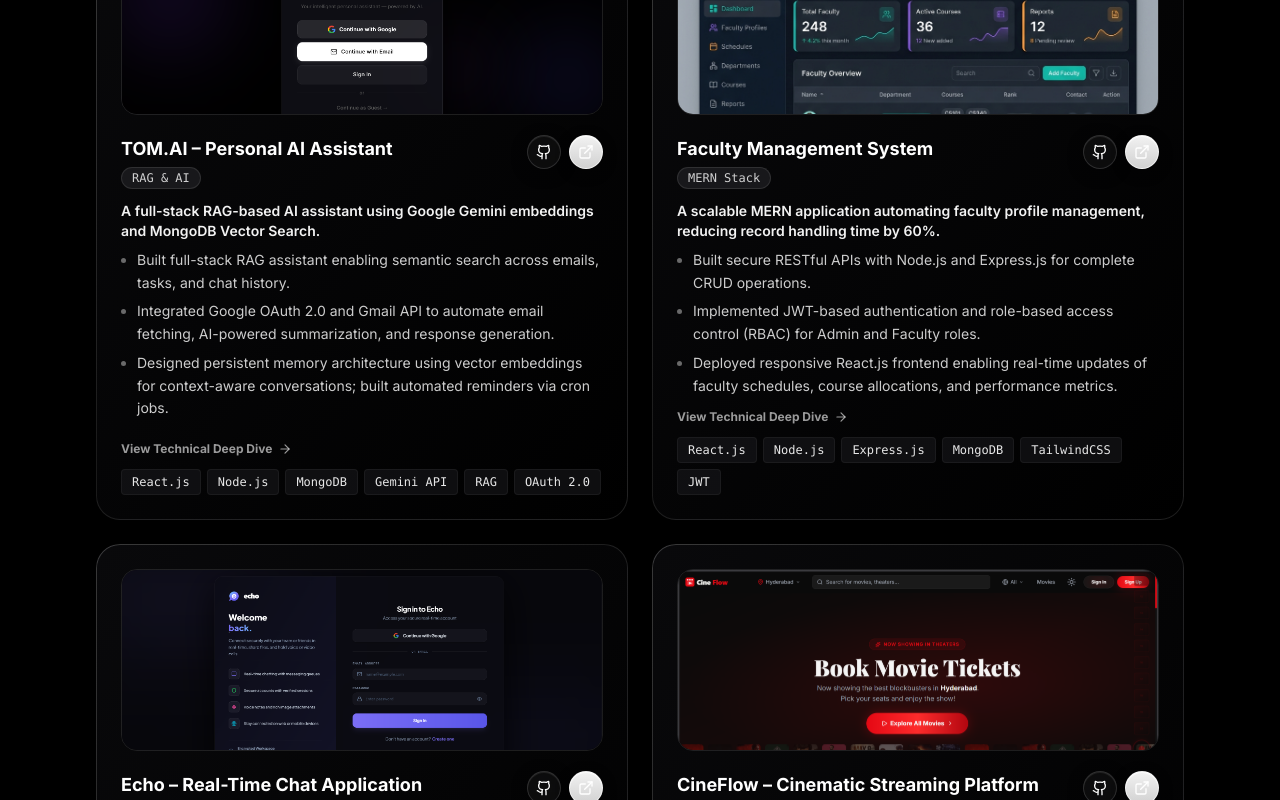
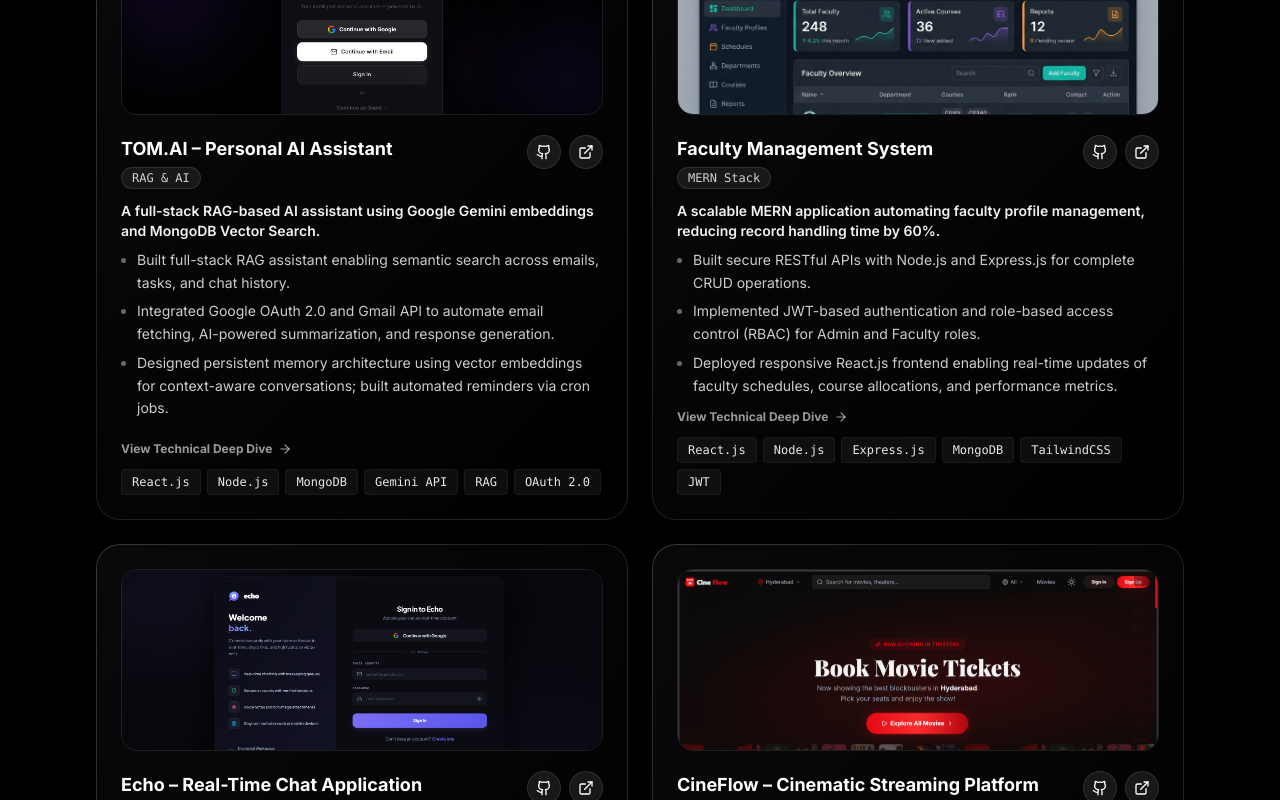
Before and after one commit to Silamsai/protfolio, a React (Vite) app: page / in a window 1280 px wide. Shown: the part 3180-3980 px from the top of the page. Built offline with nearby package versions, Linux system fonts and the light colour scheme.

Commit message:
fix: revert button styles - remove liquid buttons and navbar white hover

```diff
--- a/src/App.jsx
+++ b/src/App.jsx
@@ -590,8 +590,7 @@ export default function App() {
                         target="_blank"
                         rel="noopener noreferrer"
                         onClick={(e) => e.stopPropagation()}
-                        className="liquid-btn liquid-btn-ghost p-2 rounded-full"
-                        title="View on GitHub"
+                        className="p-2 rounded-full transition-all hover:scale-110 hover:bg-white/10 bg-zinc-900 border border-white/10"
                       >
                         <GithubIcon className="w-4 h-4 text-white" />
                       </a>
@@ -600,8 +599,7 @@ export default function App() {
                         target="_blank"
                         rel="noopener noreferrer"
                         onClick={(e) => e.stopPropagation()}
-                        className="liquid-btn liquid-btn-solid p-2 rounded-full"
-                        title="Live Demo"
+                        className="p-2 rounded-full transition-all hover:scale-110 hover:bg-white/10 bg-zinc-900 border border-white/10"
                       >
                         <ExternalLink className="w-4 h-4 text-white" />
                       </a>
@@ -860,7 +858,7 @@ export default function App() {
                 target="_blank"
                 rel="noopener noreferrer"
                 onClick={(e) => e.stopPropagation()}
-                className="liquid-btn liquid-btn-ghost flex items-center justify-center gap-1.5 px-5 py-2.5 rounded-full text-xs font-bold w-full xs:w-auto"
+                className="flex items-center justify-center gap-1.5 px-4 py-2.5 rounded-full border border-zinc-800 hover:border-zinc-500 text-xs font-bold text-zinc-300 transition-all bg-zinc-900/20 w-full xs:w-auto"
               >
                 <GithubIcon className="w-3.5 h-3.5" /> Codebase
               </a>
@@ -869,7 +867,7 @@ export default function App() {
                 target="_blank"
                 rel="noopener noreferrer"
                 onClick={(e) => e.stopPropagation()}
-                className="liquid-btn liquid-btn-solid flex items-center justify-center gap-1.5 px-5 py-2.5 rounded-full text-xs font-bold w-full xs:w-auto"
+                className="flex items-center justify-center gap-1.5 px-4 py-2.5 rounded-full bg-white text-black hover:bg-zinc-200 text-xs font-bold transition-all w-full xs:w-auto"
               >
                 <ExternalLink className="w-3.5 h-3.5" /> Launch Demo
               </a>
--- a/src/index.css
+++ b/src/index.css
@@ -77,9 +77,8 @@ section {
 }
 
 .glass-button:hover {
-  background: #ffffff;
-  color: #000000;
-  border-color: #ffffff;
+  background: rgba(255, 255, 255, 0.08);
+  border-color: rgba(255, 255, 255, 0.35);
 }
 
 .glass-button:active {
@@ -160,119 +159,3 @@ section {
   background: linear-gradient(135deg, #d4af37 0%, #f3e5ab 30%, #aa7c11 70%, #d4af37 100%);
   border: 1px solid rgba(0, 0, 0, 0.2);
 }
-
-/* ---------- Liquid Apple-Style Buttons ---------- */
-/*
- * Inspired by macOS / Apple silicon design language:
- * frosted-glass base, liquid shimmer fill on hover,
- * satisfying micro-press on active.
- */
-.liquid-btn {
-  position: relative;
-  display: inline-flex;
-  align-items: center;
-  justify-content: center;
-  overflow: hidden;
-  cursor: pointer;
-  border: none;
-  outline: none;
-  transition:
-    transform 0.18s cubic-bezier(0.34, 1.56, 0.64, 1),
-    box-shadow 0.25s cubic-bezier(0.16, 1, 0.3, 1),
-    color 0.2s ease;
-  -webkit-tap-highlight-color: transparent;
-}
-
-/* Liquid shimmer pseudo-element */
-.liquid-btn::before {
-  content: '';
-  position: absolute;
-  inset: 0;
-  border-radius: inherit;
-  background: radial-gradient(ellipse at 50% 0%, rgba(255,255,255,0.22) 0%, transparent 70%);
-  opacity: 0;
-  transform: scaleY(0.5) translateY(-10%);
-  transition:
-    opacity 0.3s cubic-bezier(0.16, 1, 0.3, 1),
-    transform 0.35s cubic-bezier(0.34, 1.56, 0.64, 1);
-  pointer-events: none;
-  z-index: 1;
-}
-
-.liquid-btn:hover::before {
-  opacity: 1;
-  transform: scaleY(1) translateY(0%);
-}
-
-/* Moving liquid-fill layer */
-.liquid-btn::after {
-  content: '';
-  position: absolute;
-  inset: 0;
-  border-radius: inherit;
-  background: linear-gradient(135deg, rgba(255,255,255,0.06) 0%, rgba(255,255,255,0.01) 100%);
-  opacity: 0;
-  transition: opacity 0.25s ease;
-  pointer-events: none;
-  z-index: 0;
-}
-
-.liquid-btn:hover::after {
-  opacity: 1;
-}
-
-.liquid-btn > * {
-  position: relative;
-  z-index: 2;
-}
-
-.liquid-btn:active {
-  transform: scale(0.94);
-}
-
-/* Ghost variant: dark frosted glass */
-.liquid-btn-ghost {
-  background: rgba(255, 255, 255, 0.04);
-  backdrop-filter: blur(12px);
-  -webkit-backdrop-filter: blur(12px);
-  border: 1px solid rgba(255, 255, 255, 0.14);
-  color: rgba(255, 255, 255, 0.85);
-  box-shadow:
-    0 1px 0 rgba(255,255,255,0.08) inset,
-    0 4px 16px rgba(0,0,0,0.35);
-}
-
-.liquid-btn-ghost:hover {
-  background: rgba(255, 255, 255, 0.10);
-  border-color: rgba(255, 255, 255, 0.28);
-  color: #ffffff;
-  box-shadow:
-    0 1px 0 rgba(255,255,255,0.15) inset,
-    0 8px 24px rgba(0,0,0,0.5),
-    0 0 0 1px rgba(255,255,255,0.08);
-  transform: translateY(-1px) scale(1.04);
-}
-
-/* Solid variant: bright fill like macOS default button */
-.liquid-btn-solid {
-  background: linear-gradient(180deg, rgba(255,255,255,0.95) 0%, rgba(220,220,220,0.95) 100%);
-  border: 1px solid rgba(255,255,255,0.6);
-  color: #000000;
-  box-shadow:
-    0 1px 0 rgba(255,255,255,0.7) inset,
-    0 4px 14px rgba(0,0,0,0.4);
-}
-
-.liquid-btn-solid::before {
-  background: radial-gradient(ellipse at 50% 0%, rgba(255,255,255,0.6) 0%, transparent 65%);
-}
-
-.liquid-btn-solid:hover {
-  background: linear-gradient(180deg, #ffffff 0%, #e8e8e8 100%);
-  color: #000000;
-  box-shadow:
-    0 1px 0 rgba(255,255,255,0.9) inset,
-    0 8px 28px rgba(0,0,0,0.5),
-    0 0 0 1px rgba(255,255,255,0.2);
-  transform: translateY(-1px) scale(1.04);
-}
```
